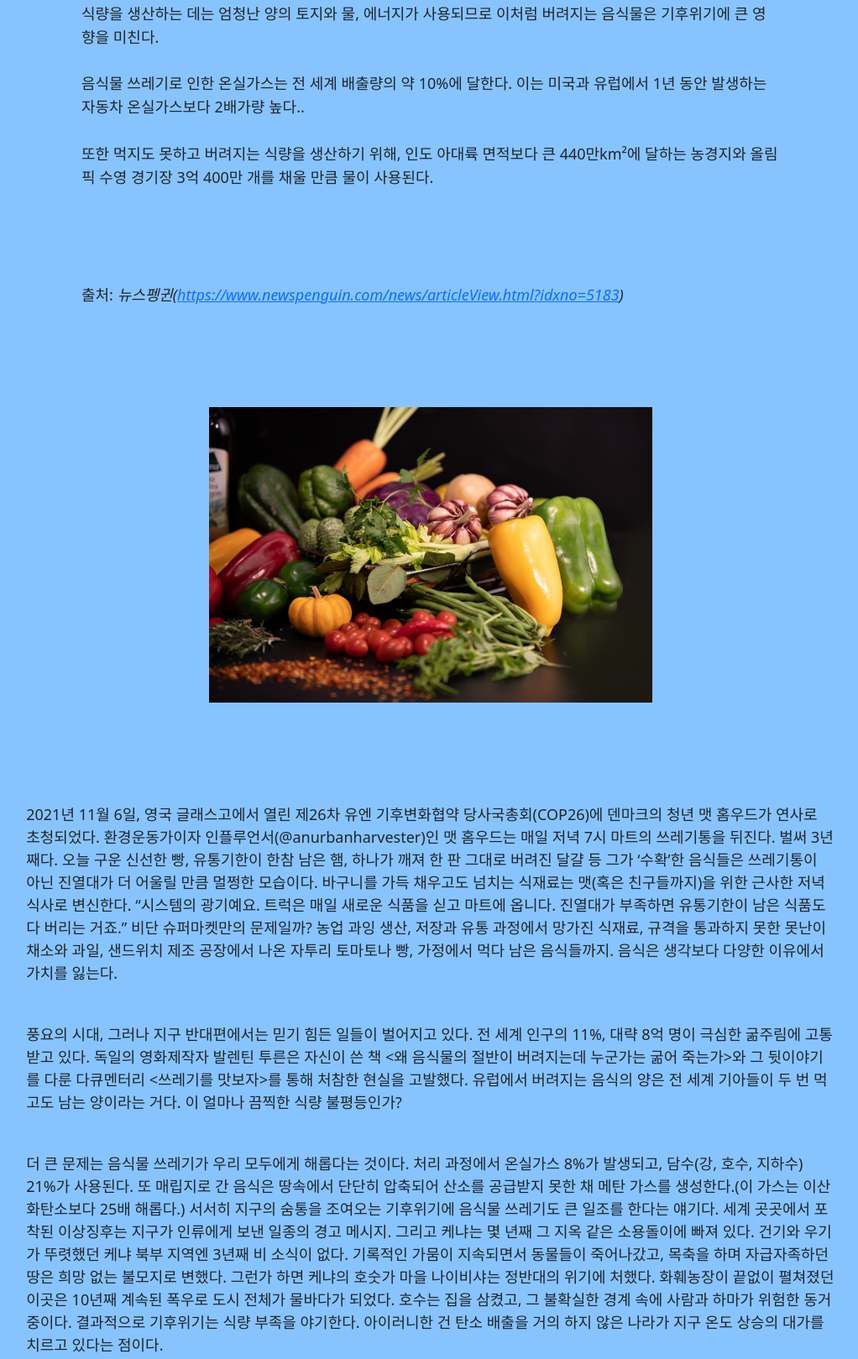
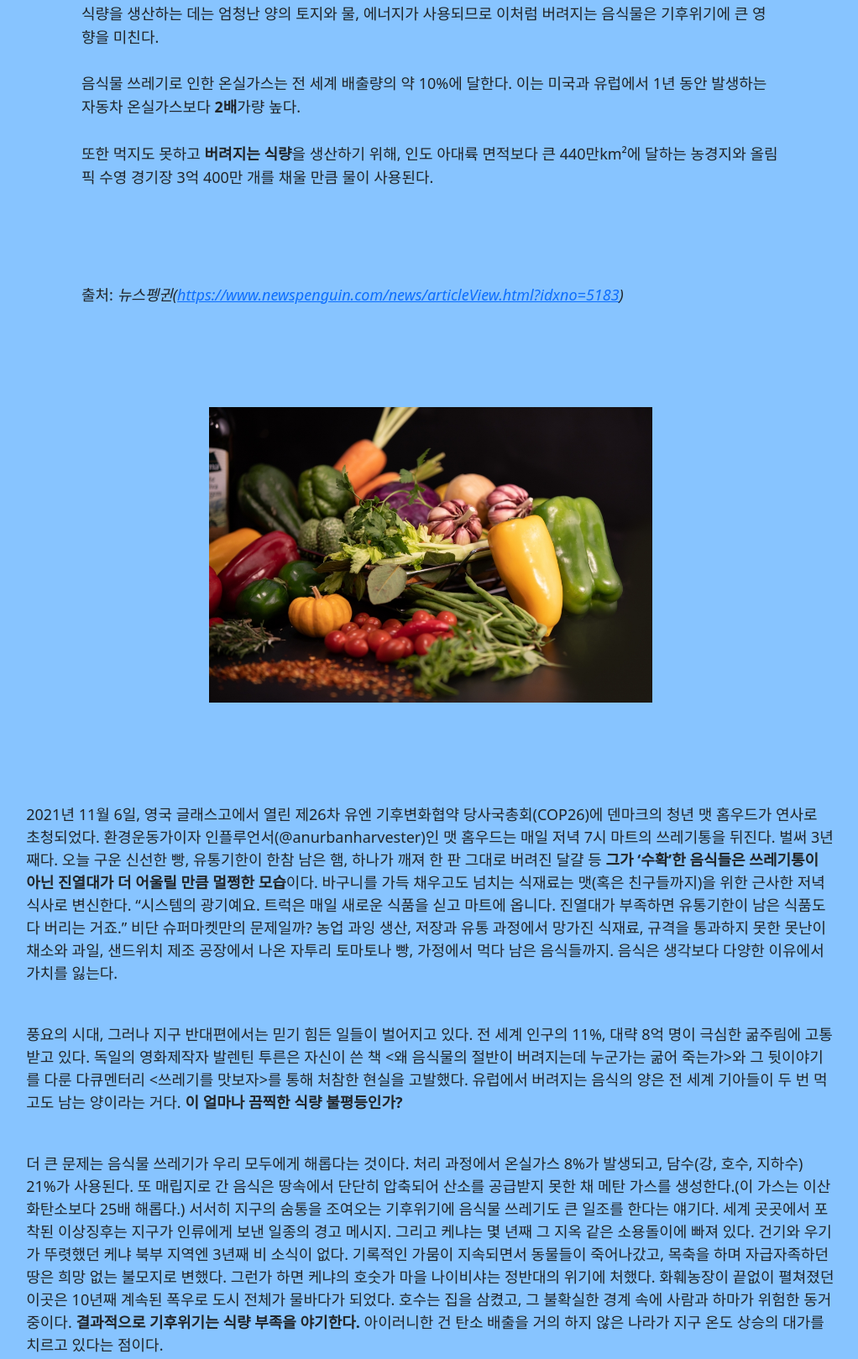
Before and after one commit to koreandroid/000-Practice-, a plain HTML site: page HTML&CSS/Ab/index.html in a window 1280 px wide. Shown: the part 930-2549 px from the top of the page at 84% size, without its empty margins (127-1149 px from the left). Drawn offline with nearby package versions, Linux system fonts and the light colour scheme.

Commit message:
design: information 아티클 텍스트 변경

```diff
--- a/HTML&CSS/Ab/index.html
+++ b/HTML&CSS/Ab/index.html
@@ -36,22 +36,22 @@
       <blockquote cite="https://www.newspenguin.com/news/articleView.html?idxno=5183">
         식량을 생산하는 데는 엄청난 양의 토지와 물, 에너지가 사용되므로 이처럼 버려지는 음식물은 기후위기에 큰 영향을 미친다.<br>
         <br>
-        음식물 쓰레기로 인한 온실가스는 전 세계 배출량의 약 10%에 달한다. 이는 미국과 유럽에서 1년 동안 발생하는 자동차 온실가스보다 2배가량 높다..<br>
+        음식물 쓰레기로 인한 온실가스는 전 세계 배출량의 약 10%에 달한다. 이는 미국과 유럽에서 1년 동안 발생하는 자동차 온실가스보다 <strong>2배</strong>가량 높다.<br>
         <br>
-        또한 먹지도 못하고 버려지는 식량을 생산하기 위해, 인도 아대륙 면적보다 큰 440만km²에 달하는 농경지와 올림픽 수영 경기장 3억 400만 개를 채울 만큼 물이 사용된다.
+        또한 먹지도 못하고 <strong>버려지는 식량</strong>을 생산하기 위해, 인도 아대륙 면적보다 큰 440만km²에 달하는 농경지와 올림픽 수영 경기장 3억 400만 개를 채울 만큼 물이 사용된다.
       </blockquote>
       <p class="cite">
         출처: <cite>뉴스펭귄(<a href="https://www.newspenguin.com/news/articleView.html?idxno=5183" title="먹기도 전에 버려지는 식량 쓰레기만 매년 12억 톤">https://www.newspenguin.com/news/articleView.html?idxno=5183</a>)</cite>
       </p>
       <img src="images/unspent_foods.jpg" width="50%" alt="This is an image of unspent foods.">
       <p>
-        2021년 11월 6일, 영국 글래스고에서 열린 제26차 유엔 기후변화협약 당사국총회(COP26)에 덴마크의 청년 맷 홈우드가 연사로 초청되었다. 환경운동가이자 인플루언서(@anurbanharvester)인 맷 홈우드는 매일 저녁 7시 마트의 쓰레기통을 뒤진다. 벌써 3년째다. 오늘 구운 신선한 빵, 유통기한이 한참 남은 햄, 하나가 깨져 한 판 그대로 버려진 달걀 등 그가 ‘수확’한 음식들은 쓰레기통이 아닌 진열대가 더 어울릴 만큼 멀쩡한 모습이다. 바구니를 가득 채우고도 넘치는 식재료는 맷(혹은 친구들까지)을 위한 근사한 저녁식사로 변신한다. “시스템의 광기예요. 트럭은 매일 새로운 식품을 싣고 마트에 옵니다. 진열대가 부족하면 유통기한이 남은 식품도 다 버리는 거죠.” 비단 슈퍼마켓만의 문제일까? 농업 과잉 생산, 저장과 유통 과정에서 망가진 식재료, 규격을 통과하지 못한 못난이 채소와 과일, 샌드위치 제조 공장에서 나온 자투리 토마토나 빵, 가정에서 먹다 남은 음식들까지. 음식은 생각보다 다양한 이유에서 가치를 잃는다.
+        2021년 11월 6일, 영국 글래스고에서 열린 제26차 유엔 기후변화협약 당사국총회(COP26)에 덴마크의 청년 맷 홈우드가 연사로 초청되었다. 환경운동가이자 인플루언서(@anurbanharvester)인 맷 홈우드는 매일 저녁 7시 마트의 쓰레기통을 뒤진다. 벌써 3년째다. 오늘 구운 신선한 빵, 유통기한이 한참 남은 햄, 하나가 깨져 한 판 그대로 버려진 달걀 등 <strong>그가 ‘수확’한 음식들은 쓰레기통이 아닌 진열대가 더 어울릴 만큼 멀쩡한 모습</strong>이다. 바구니를 가득 채우고도 넘치는 식재료는 맷(혹은 친구들까지)을 위한 근사한 저녁식사로 변신한다. “시스템의 광기예요. 트럭은 매일 새로운 식품을 싣고 마트에 옵니다. 진열대가 부족하면 유통기한이 남은 식품도 다 버리는 거죠.” 비단 슈퍼마켓만의 문제일까? 농업 과잉 생산, 저장과 유통 과정에서 망가진 식재료, 규격을 통과하지 못한 못난이 채소와 과일, 샌드위치 제조 공장에서 나온 자투리 토마토나 빵, 가정에서 먹다 남은 음식들까지. 음식은 생각보다 다양한 이유에서 가치를 잃는다.
       </p>
       <p>
-        풍요의 시대, 그러나 지구 반대편에서는 믿기 힘든 일들이 벌어지고 있다. 전 세계 인구의 11%, 대략 8억 명이 극심한 굶주림에 고통받고 있다. 독일의 영화제작자 발렌틴 투른은 자신이 쓴 책 &lt;왜 음식물의 절반이 버려지는데 누군가는 굶어 죽는가&gt;와 그 뒷이야기를 다룬 다큐멘터리 &lt;쓰레기를 맛보자&gt;를 통해 처참한 현실을 고발했다. 유럽에서 버려지는 음식의 양은 전 세계 기아들이 두 번 먹고도 남는 양이라는 거다. 이 얼마나 끔찍한 식량 불평등인가?
+        풍요의 시대, 그러나 지구 반대편에서는 믿기 힘든 일들이 벌어지고 있다. 전 세계 인구의 11%, 대략 8억 명이 극심한 굶주림에 고통받고 있다. 독일의 영화제작자 발렌틴 투른은 자신이 쓴 책 &lt;왜 음식물의 절반이 버려지는데 누군가는 굶어 죽는가&gt;와 그 뒷이야기를 다룬 다큐멘터리 &lt;쓰레기를 맛보자&gt;를 통해 처참한 현실을 고발했다. 유럽에서 버려지는 음식의 양은 전 세계 기아들이 두 번 먹고도 남는 양이라는 거다. <strong>이 얼마나 끔찍한 식량 불평등인가?</strong>
       </p>
       <p>
-        더 큰 문제는 음식물 쓰레기가 우리 모두에게 해롭다는 것이다. 처리 과정에서 온실가스 8%가 발생되고, 담수(강, 호수, 지하수) 21%가 사용된다. 또 매립지로 간 음식은 땅속에서 단단히 압축되어 산소를 공급받지 못한 채 메탄 가스를 생성한다.(이 가스는 이산화탄소보다 25배 해롭다.) 서서히 지구의 숨통을 조여오는 기후위기에 음식물 쓰레기도 큰 일조를 한다는 얘기다. 세계 곳곳에서 포착된 이상징후는 지구가 인류에게 보낸 일종의 경고 메시지. 그리고 케냐는 몇 년째 그 지옥 같은 소용돌이에 빠져 있다. 건기와 우기가 뚜렷했던 케냐 북부 지역엔 3년째 비 소식이 없다. 기록적인 가뭄이 지속되면서 동물들이 죽어나갔고, 목축을 하며 자급자족하던 땅은 희망 없는 불모지로 변했다. 그런가 하면 케냐의 호숫가 마을 나이비샤는 정반대의 위기에 처했다. 화훼농장이 끝없이 펼쳐졌던 이곳은 10년째 계속된 폭우로 도시 전체가 물바다가 되었다. 호수는 집을 삼켰고, 그 불확실한 경계 속에 사람과 하마가 위험한 동거 중이다. 결과적으로 기후위기는 식량 부족을 야기한다. 아이러니한 건 탄소 배출을 거의 하지 않은 나라가 지구 온도 상승의 대가를 치르고 있다는 점이다.
+        더 큰 문제는 음식물 쓰레기가 우리 모두에게 해롭다는 것이다. 처리 과정에서 온실가스 8%가 발생되고, 담수(강, 호수, 지하수) 21%가 사용된다. 또 매립지로 간 음식은 땅속에서 단단히 압축되어 산소를 공급받지 못한 채 메탄 가스를 생성한다.(이 가스는 이산화탄소보다 25배 해롭다.) 서서히 지구의 숨통을 조여오는 기후위기에 음식물 쓰레기도 큰 일조를 한다는 얘기다. 세계 곳곳에서 포착된 이상징후는 지구가 인류에게 보낸 일종의 경고 메시지. 그리고 케냐는 몇 년째 그 지옥 같은 소용돌이에 빠져 있다. 건기와 우기가 뚜렷했던 케냐 북부 지역엔 3년째 비 소식이 없다. 기록적인 가뭄이 지속되면서 동물들이 죽어나갔고, 목축을 하며 자급자족하던 땅은 희망 없는 불모지로 변했다. 그런가 하면 케냐의 호숫가 마을 나이비샤는 정반대의 위기에 처했다. 화훼농장이 끝없이 펼쳐졌던 이곳은 10년째 계속된 폭우로 도시 전체가 물바다가 되었다. 호수는 집을 삼켰고, 그 불확실한 경계 속에 사람과 하마가 위험한 동거 중이다. <strong>결과적으로 기후위기는 식량 부족을 야기한다.</strong> 아이러니한 건 탄소 배출을 거의 하지 않은 나라가 지구 온도 상승의 대가를 치르고 있다는 점이다.
       </p>
       <p>
         위기를 직감한 전 세계는 음식물 쓰레기와의 전쟁을 선포했다. 2013년, 프랑스 농림부 장관은 2025년까지 음식물 쓰레기를 절반으로 줄이겠다는 국민 협정에 서명했다. 또 프랑스 의회는 슈퍼마켓의 재고 식품 폐기를 금지하고, 이를 자선 단체와 푸드뱅크에 기부하는 법안을 통과시켰다. 일본은 2019년부터 ‘식품손실감소 추진법’을 시행했다. 정부와 지자체, 기업, 소비자가 협력해 음식 쓰레기를 최대한 줄인다는 취지다.
--- a/HTML&CSS/Ab/style.css
+++ b/HTML&CSS/Ab/style.css
@@ -56,7 +56,7 @@ article{
 .information-title{
   color: #39a7ff;
   font-size: x-large;
-  font-weight: bold;
+  font-weight: 800;
 
   text-align: center;
 }
```
